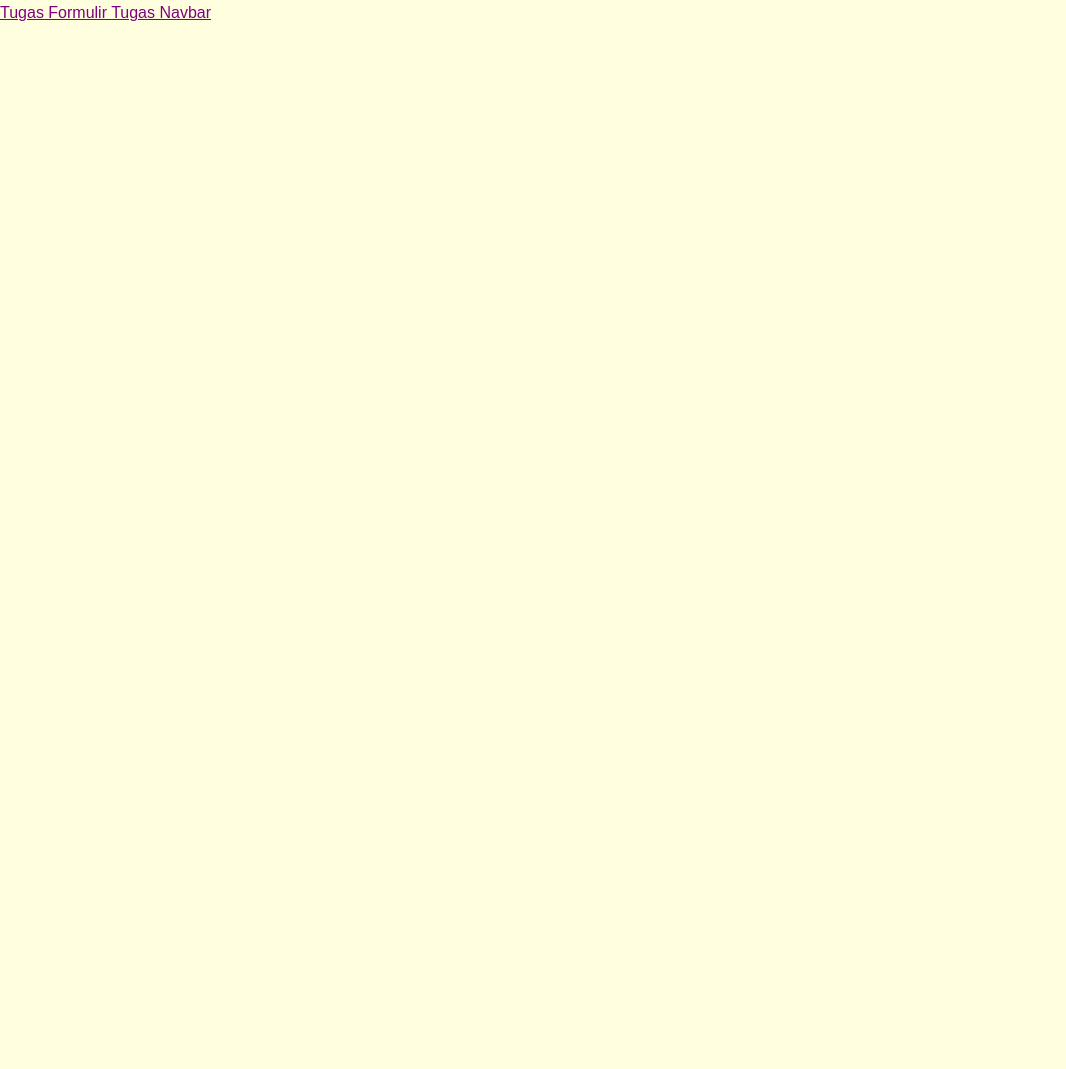
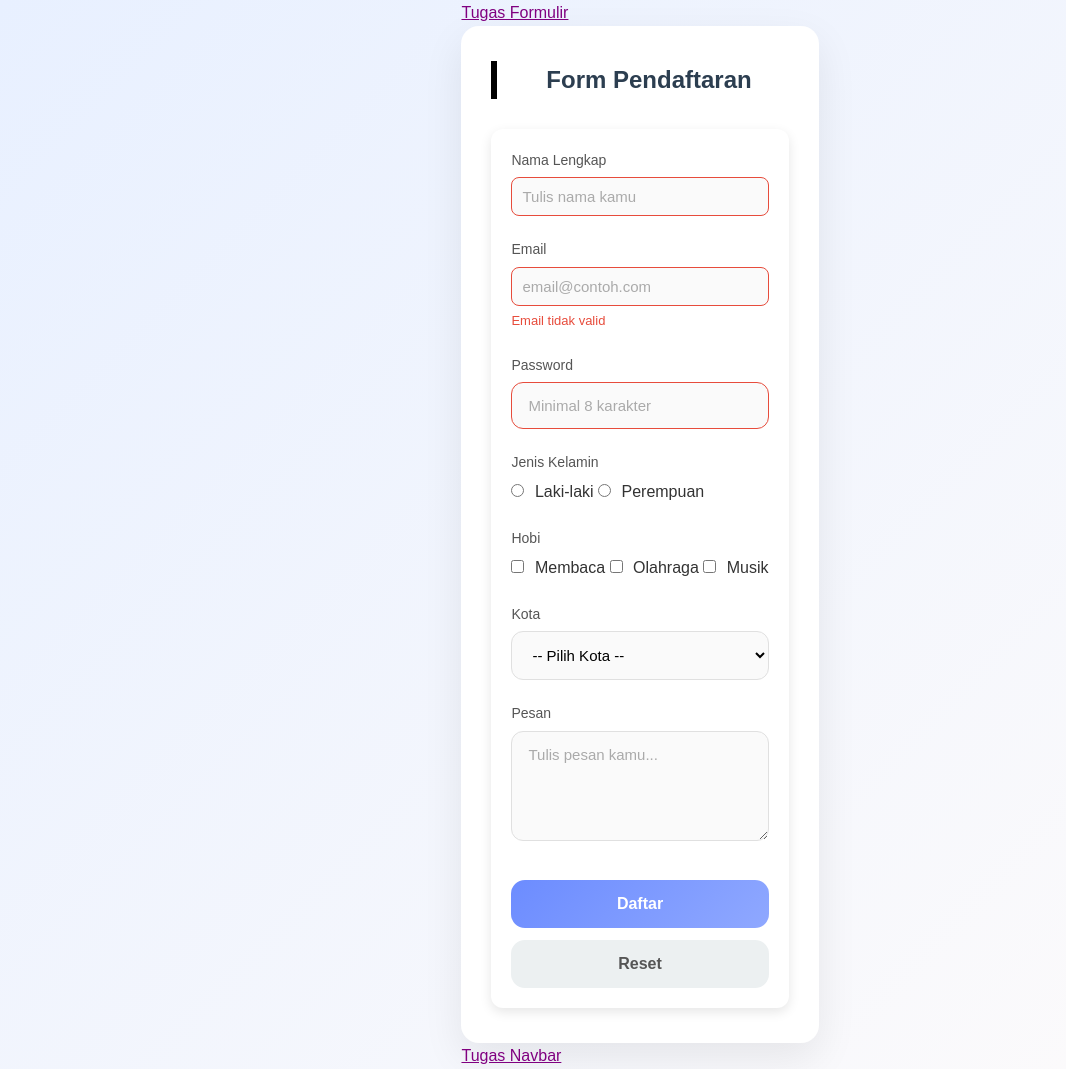
Before and after one commit to adipapoy473-eng/pp-adia, a plain HTML site: page lat_css.html in a window 1280 px wide. Shown: the whole page, without its empty margins (0-1066 px from the left). Before the commit the page ends 800 px from the top, so only its background shows below. Drawn offline with Linux system fonts and the light colour scheme; files that its build step writes are made by us from their sources.

Commit message:
Refactor lat_css.html structure and content

```diff
--- a/lat_css.html
+++ b/lat_css.html
@@ -20,6 +20,235 @@
             Tugas Formulir
         </a>
 
+<!DOCTYPE html>
+<html lang="id">
+<head>
+  <meta charset="UTF-8">
+  <title>Form Pendaftaran</title>
+  <link rel="stylesheet" href="style.css">
+</head>
+<body>
+  <style>
+/* RESET */
+* {
+  box-sizing: border-box;
+  margin: 0;
+  padding: 0;
+}
+
+/* BODY */
+body {
+  font-family: 'Segoe UI', sans-serif;
+  background: linear-gradient(135deg, #e8f0ff, #fdfbfb);
+  min-height: 100vh;
+  display: flex;
+  align-items: center;
+  justify-content: center;
+}
+
+/* CONTAINER */
+.form-container {
+  width: 100%;
+  max-width: 480px;
+  background: #ffffff;
+  padding: 35px 30px;
+  border-radius: 18px;
+  box-shadow: 0 15px 40px rgba(0, 0, 0, 0.08);
+}
+
+/* JUDUL */
+.form-container h2 {
+  text-align: center;
+  margin-bottom: 30px;
+  color: #2c3e50;
+  font-size: 24px;
+}
+
+/* FORM GROUP */
+.form-group {
+  margin-bottom: 22px;
+}
+
+/* LABEL */
+.form-label {
+  display: block;
+  margin-bottom: 6px;
+  font-size: 14px;
+  color: #555;
+}
+
+/* INPUT, SELECT, TEXTAREA */
+.form-input,
+.form-select,
+.form-textarea {
+  width: 100%;
+  padding: 14px 16px;
+  border-radius: 12px;
+  border: 1.8px solid #e0e0e0;
+  font-size: 15px;
+  background-color: #fafafa;
+  transition: all 0.25s ease;
+}
+
+/* PLACEHOLDER */
+.form-input::placeholder,
+.form-textarea::placeholder {
+  color: #aaa;
+}
+
+/* FOCUS */
+.form-input:focus,
+.form-select:focus,
+.form-textarea:focus {
+  outline: none;
+  border-color: #6c8cff;
+  background-color: #ffffff;
+  box-shadow: 0 0 0 4px rgba(108, 140, 255, 0.15);
+}
+
+/* TEXTAREA */
+.form-textarea {
+  min-height: 110px;
+  resize: vertical;
+}
+
+/* RADIO & CHECKBOX */
+input[type="radio"],
+input[type="checkbox"] {
+  margin-right: 6px;
+  accent-color: #6c8cff;
+}
+
+/* BUTTON */
+.form-button {
+  width: 100%;
+  padding: 15px;
+  border-radius: 14px;
+  border: none;
+  background: linear-gradient(135deg, #6c8cff, #8fa8ff);
+  color: white;
+  font-size: 16px;
+  font-weight: 600;
+  cursor: pointer;
+  transition: all 0.3s ease;
+  margin-top: 10px;
+}
+
+/* BUTTON HOVER */
+.form-button:hover {
+  transform: translateY(-2px);
+  box-shadow: 0 8px 20px rgba(108, 140, 255, 0.35);
+}
+
+/* BUTTON RESET */
+.form-button.reset {
+  background: #ecf0f1;
+  color: #555;
+  margin-top: 12px;
+}
+
+.form-button.reset:hover {
+  background: #dde4e8;
+  box-shadow: none;
+}
+
+/* VALIDATION */
+.form-input:valid {
+  border-color: #2ecc71;
+}
+
+.form-input:invalid {
+  border-color: #e74c3c;
+}
+
+/* ERROR TEXT */
+.error-text {
+  font-size: 13px;
+  color: #e74c3c;
+  margin-top: 5px;
+  display: none;
+}
+
+.form-input:invalid + .error-text {
+  display: block;
+}
+
+/* RESPONSIVE */
+@media (max-width: 500px) {
+  .form-container {
+    padding: 25px 20px;
+    border-radius: 14px;
+  }
+
+  .form-container h2 {
+    font-size: 20px;
+  }
+}
+  </style>
+
+  <div class="form-container">
+    <h2>Form Pendaftaran</h2>
+
+    <form>
+      <!-- Nama -->
+      <div class="form-group">
+        <label class="form-label">Nama Lengkap</label>
+        <input type="text" class="form-input" placeholder="Tulis nama kamu" required>
+      </div>
+
+      <!-- Email -->
+      <div class="form-group">
+        <label class="form-label">Email</label>
+        <input type="email" class="form-input" placeholder="email@contoh.com" required>
+        <div class="error-text">Email tidak valid</div>
+      </div>
+
+      <!-- Password -->
+      <div class="form-group">
+        <label class="form-label">Password</label>
+        <input type="password" class="form-input" placeholder="Minimal 8 karakter" required>
+      </div>
+
+      <!-- Jenis Kelamin -->
+      <div class="form-group">
+        <label class="form-label">Jenis Kelamin</label>
+        <input type="radio" name="gender"> Laki-laki
+        <input type="radio" name="gender"> Perempuan
+      </div>
+
+      <!-- Hobi -->
+      <div class="form-group">
+        <label class="form-label">Hobi</label>
+        <input type="checkbox"> Membaca
+        <input type="checkbox"> Olahraga
+        <input type="checkbox"> Musik
+      </div>
+
+      <!-- Kota -->
+      <div class="form-group">
+        <label class="form-label">Kota</label>
+        <select class="form-select" required>
+          <option value="">-- Pilih Kota --</option>
+          <option>Jakarta</option>
+          <option>Bandung</option>
+          <option>Surabaya</option>
+        </select>
+      </div>
+
+      <!-- Pesan -->
+      <div class="form-group">
+        <label class="form-label">Pesan</label>
+        <textarea class="form-textarea" placeholder="Tulis pesan kamu..."></textarea>
+      </div>
+
+      <!-- Tombol -->
+      <button type="submit" class="form-button">Daftar</button>
+      <button type="reset" class="form-button reset">Reset</button>
+    </form>
+  </div>
+
+</body>
+    </html>
 
 
         <a href="/pp-adia/navbar/navbar.html" class="cta-button">
```
